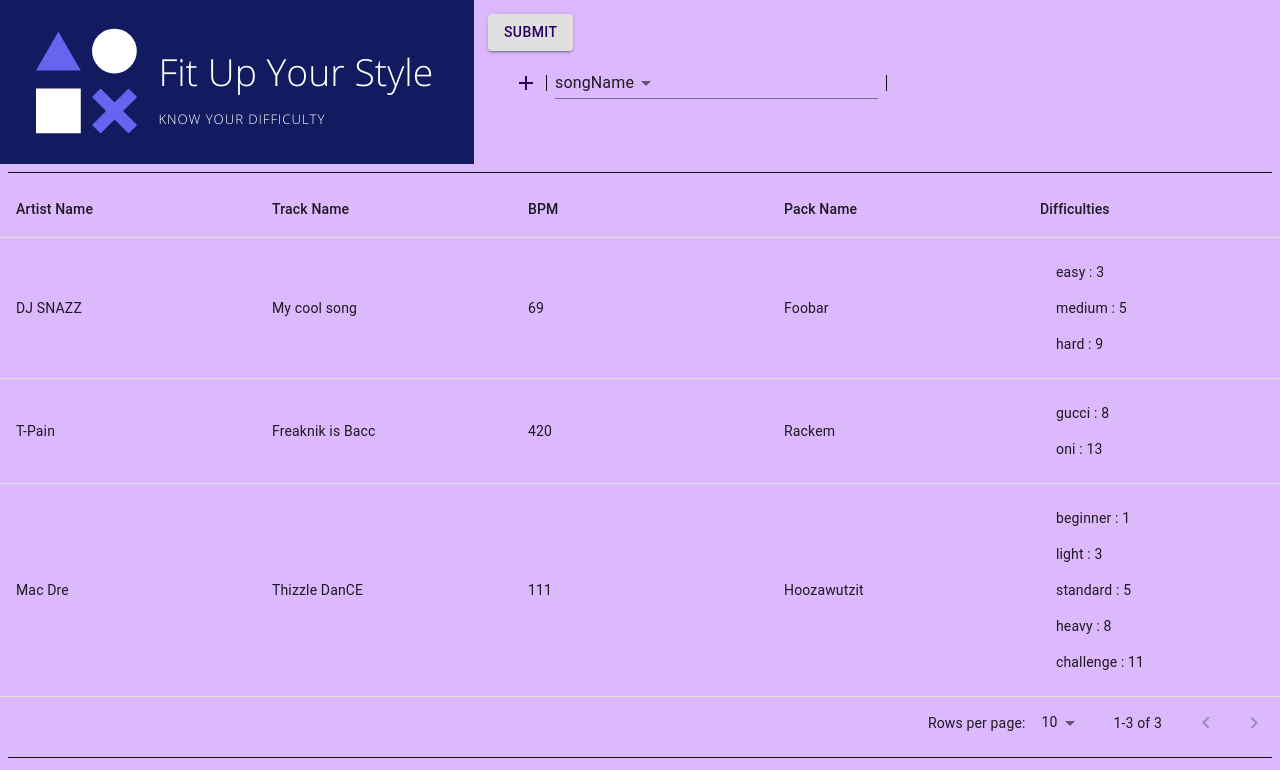
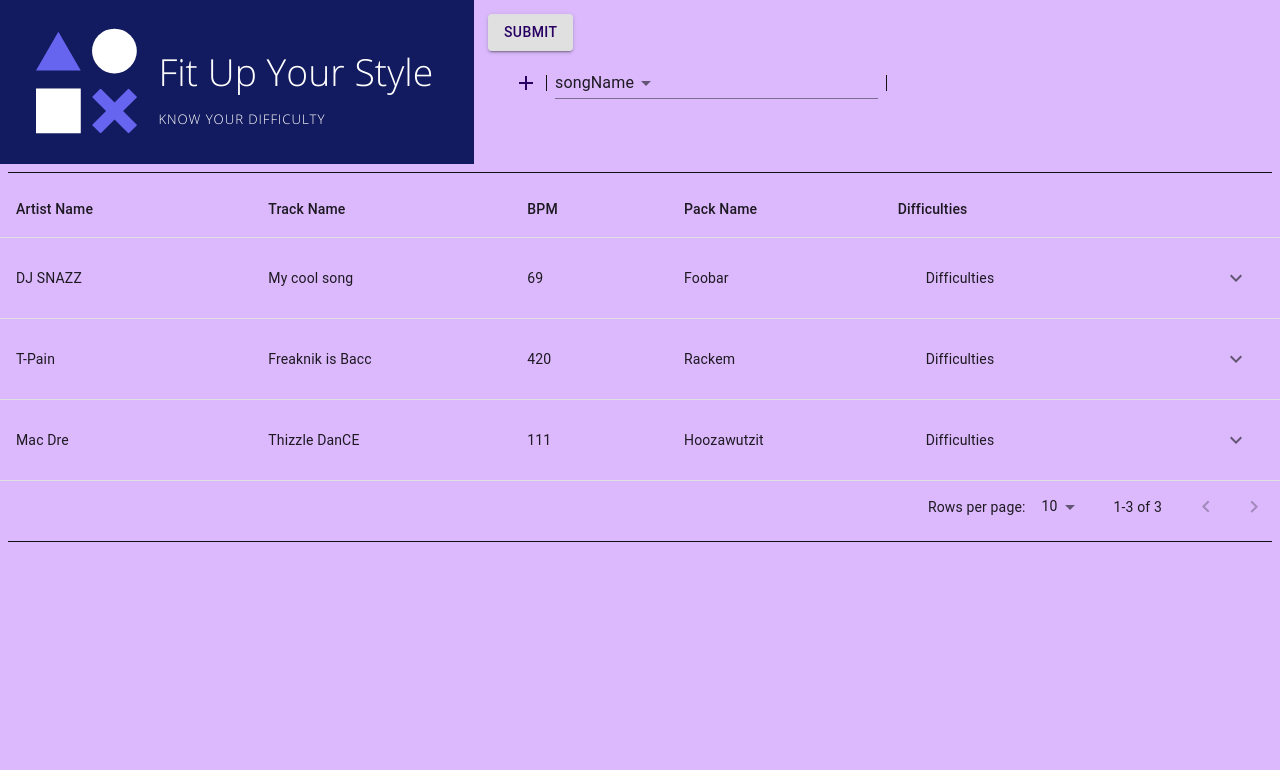
Before and after one commit to changodb/itg-frontend, a React (Create React App) app: page / in a window 1280 px wide. Shown: the top 770 px of the page. Built offline with nearby package versions, Linux system fonts and the light colour scheme.

Commit message:
Added feature to expand and collapse difficulties.

```diff
--- a/src/App.css
+++ b/src/App.css
@@ -2,9 +2,7 @@ body {
     background-color: #DBB9FC;
     color: #280063;
 }
-ul {
-    list-style-type: none;
-}
+
 .topContainer {
     max-height: 164px;
     display: flex;
@@ -54,3 +52,8 @@ ul {
 .difficulty {
     display: flex;
 }
+.DifficultiesPanel {
+    background-color: #dbb9fc;
+    box-shadow: none;
+    margin-left: 12px;
+}
--- a/src/components/SimfileResults.js
+++ b/src/components/SimfileResults.js
@@ -12,14 +12,21 @@ import TablePagination from '@material-ui/core/TablePagination';
 import TableRow from '@material-ui/core/TableRow';
 import List from '@material-ui/core/List';
 import ListItem from '@material-ui/core/ListItem';
+import ListItemText from '@material-ui/core/ListItemText';
+import ExpansionPanel from '@material-ui/core/ExpansionPanel';
+import ExpansionPanelSummary from '@material-ui/core/ExpansionPanelSummary';
+import ExpansionPanelDetails from '@material-ui/core/ExpansionPanelDetails';
+import Typography from '@material-ui/core/Typography';
+import ExpandMoreIcon from '@material-ui/icons/ExpandMore';
+
 
 export default ({ simfileResults }) => {
     const columns = [
-        {id: 'songArtist', label: 'Artist Name', minWidth: 170 },
-        {id: 'songName', label: 'Track Name', minWidth: 170 },
-        {id: 'bpm', label: 'BPM', minWidth: 170 },
-        {id: 'packName', label: 'Pack Name', minWidth: 170 },
-        {id: 'difficulties', label: 'Difficulties', minWidth: 170 },
+        {id: 'songArtist', label: 'Artist Name', minWidth: 100, maxWidth: 100 },
+        {id: 'songName', label: 'Track Name', minWidth: 50, maxWidth: 100 },
+        {id: 'bpm', label: 'BPM', minWidth: 50, maxWidth: 100 },
+        {id: 'packName', label: 'Pack Name', minWidth: 50, maxWidth: 100 },
+        {id: 'difficulties', label: 'Difficulties', minWidth: 170, maxWidth: 200 },
     ];
     function createData(artist, track, bpm, pack) {
         return {artist, track, bpm, pack};
@@ -46,7 +53,6 @@ export default ({ simfileResults }) => {
             setRowsPerPage(+event.target.value);
             setPage(0);
         };
-
         return (
             <div>
                 <TableContainer>
@@ -56,8 +62,8 @@ export default ({ simfileResults }) => {
                                 {columns.map((column) =>
                                     <TableCell
                                         key={column.id}
-                                        align={column.align}
-                                        style={{ minWidth: column.minWidth }}
+                                        align="flex-start"
+                                        style={{ minWidth: column.minWidth, maxWidth: column.maxWidth }}
                                     >
                                         {column.label}
                                     </TableCell>
@@ -82,8 +88,22 @@ export default ({ simfileResults }) => {
                                           )
                                       )
                                       return (
-                                        <TableCell key={column.id} align={column.align}>
-                                          {column.id ==='difficulties' ? difflist : value}
+                                        <TableCell key={column.id} align='flex-start'>
+                                          {column.id ==='difficulties' ?
+                                          <ExpansionPanel className='DifficultiesPanel'>
+                                            <ExpansionPanelSummary
+                                                expandIcon={<ExpandMoreIcon />}
+                                            >
+                                              Difficulties
+                                            </ExpansionPanelSummary>
+                                            <ExpansionPanelDetails>
+                                              <Typography>
+                                                {difflist}
+                                              </Typography>
+                                            </ExpansionPanelDetails>
+                                          </ExpansionPanel>
+                                          : value}
+
                                         </TableCell>
                                       );
                                     })}
```
Lines whose indentation alone changed are shown as unchanged.
